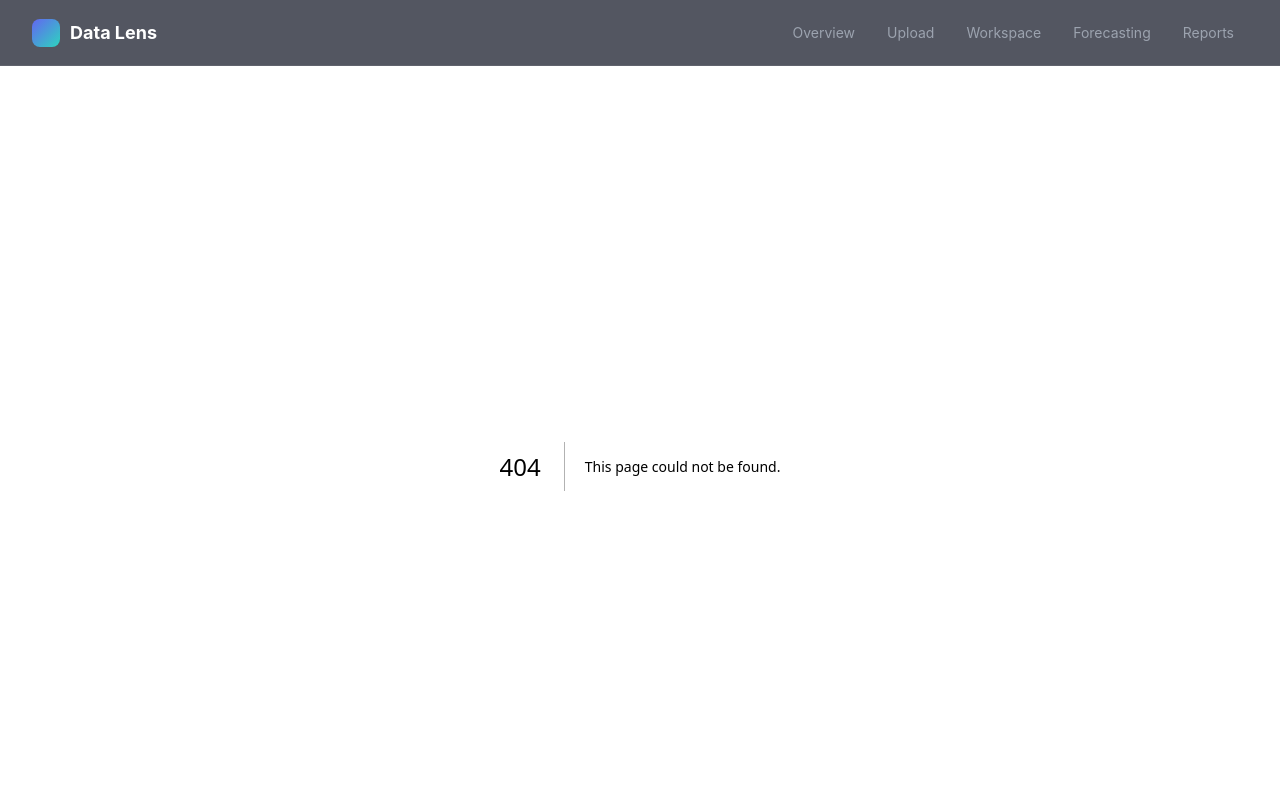
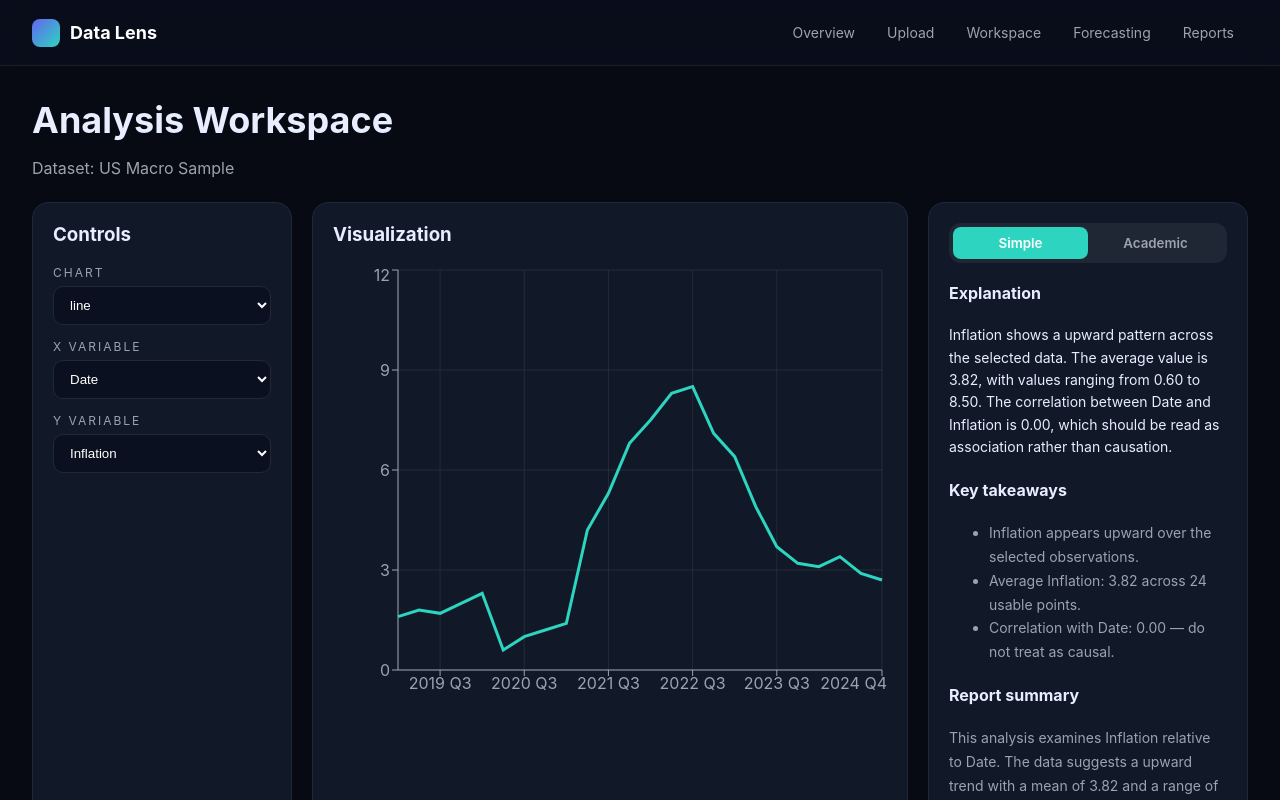
Before and after one commit to Damolaakinyemi/data-lens, a Next.js app: page /workspace in a window 1280 px wide. Before the commit this address had no page. Shown: the top 800 px of the page. Built offline with nearby package versions, Linux system fonts and the light colour scheme.

Commit message:
Add Workspace page

```diff
--- /dev/null
+++ b/src/app/workspace/page.tsx
@@ -0,0 +1,261 @@
+"use client";
+import { useMemo, useState } from "react";
+import { useData } from "@/components/DataContext";
+import { profileColumns } from "@/lib/dataUtils";
+import { buildInsights } from "@/lib/insights";
+import {
+  Area, AreaChart, Bar, BarChart, CartesianGrid, Cell, Line, LineChart,
+  Pie, PieChart, ResponsiveContainer, Scatter, ScatterChart, Tooltip, XAxis, YAxis
+} from "recharts";
+
+type ChartType = "line" | "bar" | "area" | "scatter" | "pie";
+
+export default function Workspace() {
+  const { rows, datasetName } = useData();
+  const profiles = useMemo(() => profileColumns(rows), [rows]);
+  const cols = profiles.map((p) => p.name);
+  const nums = profiles.filter((p) => p.type === "number").map((p) => p.name);
+
+  const [chart, setChart] = useState<ChartType>("line");
+  const [x, setX] = useState(cols[0] || "");
+  const [y, setY] = useState(nums[0] || cols[1] || "");
+  const [mode, setMode] = useState<"Simple" | "Academic">("Simple");
+
+  const data = rows.map((r) => ({ ...r, [y]: Number(r[y]) }));
+  const insights = buildInsights(rows, chart, x, y);
+  const colors = ["#6366F1", "#2DD4BF", "#F59E0B", "#F472B6", "#8B5CF6"];
+
+  return (
+    <main style={{ padding: "32px", minHeight: "100vh" }}>
+      <h1 style={{ fontSize: 36, margin: 0 }}>Analysis Workspace</h1>
+      <p style={{ color: "#9CA3AF" }}>Dataset: {datasetName}</p>
+
+      <div
+        style={{
+          marginTop: 24,
+          display: "grid",
+          gridTemplateColumns: "260px 1fr 320px",
+          gap: 20
+        }}
+      >
+        {/* LEFT: Controls */}
+        <section
+          style={{
+            padding: 20,
+            background: "#111827",
+            border: "1px solid #1f2937",
+            borderRadius: 16
+          }}
+        >
+          <h3 style={{ marginTop: 0 }}>Controls</h3>
+          <Field label="Chart">
+            <select
+              value={chart}
+              onChange={(e) => setChart(e.target.value as ChartType)}
+              style={input}
+            >
+              {["line", "bar", "area", "scatter", "pie"].map((c) => (
+                <option key={c}>{c}</option>
+              ))}
+            </select>
+          </Field>
+          <Field label="X variable">
+            <select value={x} onChange={(e) => setX(e.target.value)} style={input}>
+              {cols.map((c) => (
+                <option key={c}>{c}</option>
+              ))}
+            </select>
+          </Field>
+          <Field label="Y variable">
+            <select value={y} onChange={(e) => setY(e.target.value)} style={input}>
+              {cols.map((c) => (
+                <option key={c}>{c}</option>
+              ))}
+            </select>
+          </Field>
+        </section>
+
+        {/* CENTER: Chart */}
+        <section
+          style={{
+            padding: 20,
+            background: "#111827",
+            border: "1px solid #1f2937",
+            borderRadius: 16
+          }}
+        >
+          <h3 style={{ marginTop: 0 }}>Visualization</h3>
+          <div style={{ height: 440 }}>
+            <ResponsiveContainer>
+              {chart === "line" ? (
+                <LineChart data={data}>
+                  <CartesianGrid stroke="rgba(255,255,255,.08)" />
+                  <XAxis dataKey={x} stroke="#9CA3AF" />
+                  <YAxis stroke="#9CA3AF" />
+                  <Tooltip contentStyle={tooltipStyle} />
+                  <Line dataKey={y} stroke="#2DD4BF" strokeWidth={3} dot={false} />
+                </LineChart>
+              ) : chart === "bar" ? (
+                <BarChart data={data}>
+                  <CartesianGrid stroke="rgba(255,255,255,.08)" />
+                  <XAxis dataKey={x} stroke="#9CA3AF" />
+                  <YAxis stroke="#9CA3AF" />
+                  <Tooltip contentStyle={tooltipStyle} />
+                  <Bar dataKey={y} fill="#6366F1" radius={[8, 8, 0, 0]} />
+                </BarChart>
+              ) : chart === "area" ? (
+                <AreaChart data={data}>
+                  <CartesianGrid stroke="rgba(255,255,255,.08)" />
+                  <XAxis dataKey={x} stroke="#9CA3AF" />
+                  <YAxis stroke="#9CA3AF" />
+                  <Tooltip contentStyle={tooltipStyle} />
+                  <Area dataKey={y} stroke="#2DD4BF" fill="#2DD4BF" fillOpacity={0.2} />
+                </AreaChart>
+              ) : chart === "scatter" ? (
+                <ScatterChart>
+                  <CartesianGrid stroke="rgba(255,255,255,.08)" />
+                  <XAxis dataKey={x} stroke="#9CA3AF" />
+                  <YAxis dataKey={y} stroke="#9CA3AF" />
+                  <Tooltip contentStyle={tooltipStyle} />
+                  <Scatter data={data} fill="#2DD4BF" />
+                </ScatterChart>
+              ) : (
+                <PieChart>
+                  <Tooltip contentStyle={tooltipStyle} />
+                  <Pie
+                    data={data.slice(0, 8)}
+                    dataKey={y}
+                    nameKey={x}
+                    innerRadius={70}
+                    outerRadius={130}
+                  >
+                    {data.slice(0, 8).map((_, i) => (
+                      <Cell key={i} fill={colors[i % colors.length]} />
+                    ))}
+                  </Pie>
+                </PieChart>
+              )}
+            </ResponsiveContainer>
+          </div>
+        </section>
+
+        {/* RIGHT: Insights */}
+        <section
+          style={{
+            padding: 20,
+            background: "#111827",
+            border: "1px solid #1f2937",
+            borderRadius: 16
+          }}
+        >
+          <div
+            style={{
+              display: "flex",
+              background: "rgba(255,255,255,0.06)",
+              borderRadius: 12,
+              padding: 4
+            }}
+          >
+            {(["Simple", "Academic"] as const).map((m) => (
+              <button
+                key={m}
+                onClick={() => setMode(m)}
+                style={{
+                  flex: 1,
+                  padding: "8px 12px",
+                  borderRadius: 8,
+                  border: "none",
+                  cursor: "pointer",
+                  background:
+                    mode === m
+                      ? m === "Simple"
+                        ? "#2DD4BF"
+                        : "#6366F1"
+                      : "transparent",
+                  color: mode === m ? "white" : "#9CA3AF",
+                  fontWeight: 600
+                }}
+              >
+                {m}
+              </button>
+            ))}
+          </div>
+
+          <h4 style={{ marginTop: 20 }}>Explanation</h4>
+          <p style={{ color: "#E8EEFF", lineHeight: 1.6, fontSize: 14 }}>
+            {mode === "Simple" ? insights.simple : insights.academic}
+          </p>
+
+          <h4>Key takeaways</h4>
+          <ul style={{ color: "#9CA3AF", lineHeight: 1.7, fontSize: 14 }}>
+            {insights.takeaways.map((t, i) => (
+              <li key={i}>{t}</li>
+            ))}
+          </ul>
+
+          <h4>Report summary</h4>
+          <p style={{ color: "#9CA3AF", lineHeight: 1.7, fontSize: 14 }}>
+            {insights.report}
+          </p>
+
+          <button
+            onClick={() => navigator.clipboard.writeText(insights.report)}
+            style={{
+              marginTop: 10,
+              width: "100%",
+              padding: 10,
+              background: "rgba(255,255,255,0.06)",
+              border: "1px solid rgba(255,255,255,0.1)",
+              borderRadius: 10,
+              color: "white",
+              cursor: "pointer"
+            }}
+          >
+            Copy report
+          </button>
+        </section>
+      </div>
+    </main>
+  );
+}
+
+const input: React.CSSProperties = {
+  width: "100%",
+  marginTop: 6,
+  padding: "10px 12px",
+  background: "#0B1020",
+  color: "white",
+  border: "1px solid #1f2937",
+  borderRadius: 10
+};
+
+const tooltipStyle: React.CSSProperties = {
+  background: "#111827",
+  border: "1px solid #1f2937",
+  borderRadius: 12,
+  color: "white"
+};
+
+function Field({
+  label,
+  children
+}: {
+  label: string;
+  children: React.ReactNode;
+}) {
+  return (
+    <div style={{ marginTop: 14 }}>
+      <div
+        style={{
+          fontSize: 12,
+          color: "#9CA3AF",
+          textTransform: "uppercase",
+          letterSpacing: 2
+        }}
+      >
+        {label}
+      </div>
+      {children}
+    </div>
+  );
+}
```
